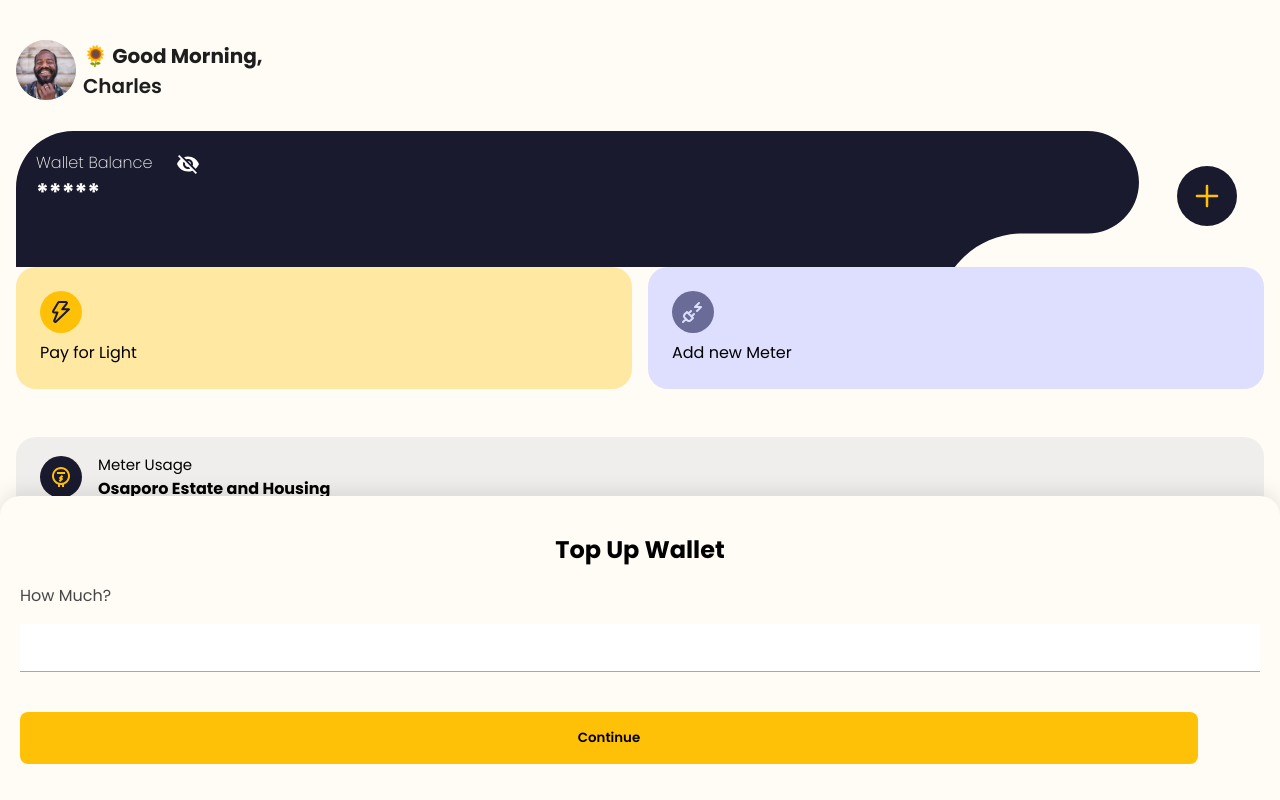
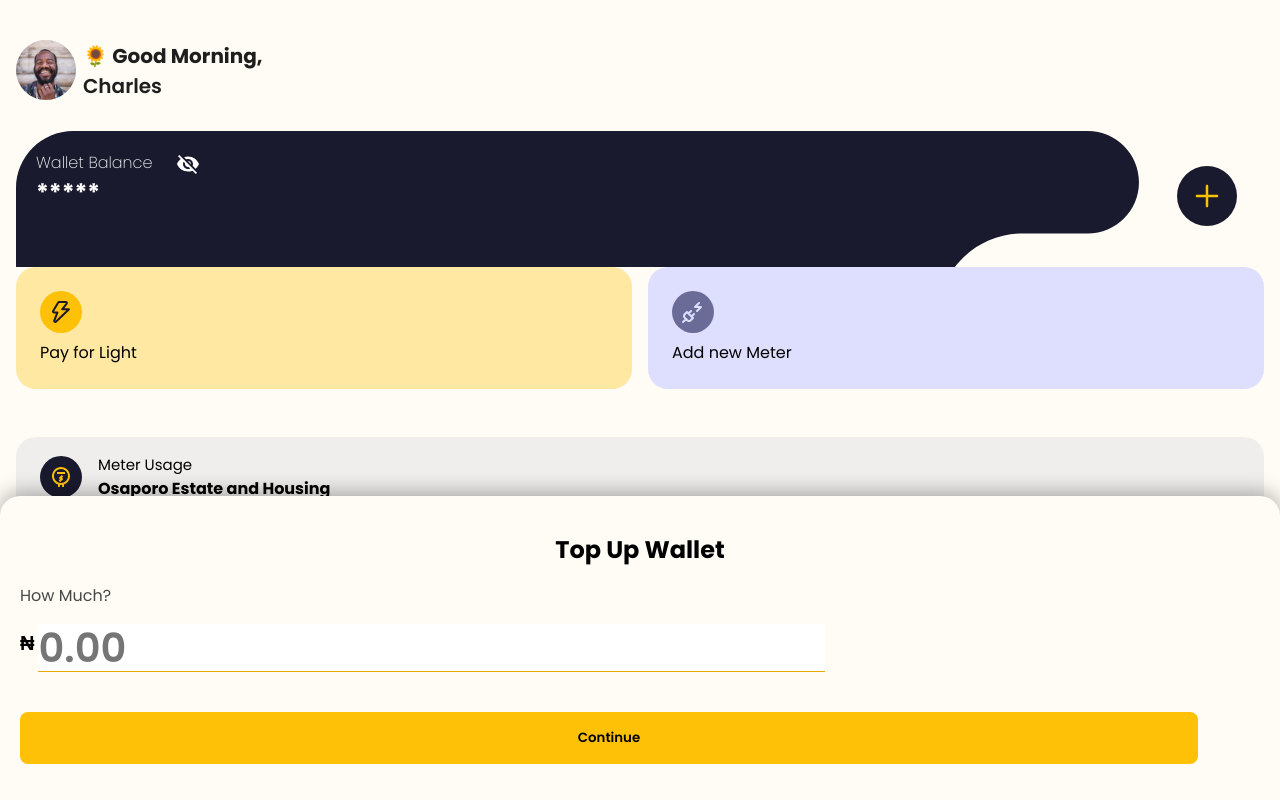
Before and after one commit to mrauthentik/pawa, a React (Vite) app in the folder pawa-sure/: page /dashboard in a window 1280 px wide. Both pictures are taken after a click on the picture 1206 px from the left and 196 px from the top of the page. Shown: the top 800 px of the page. Built offline with nearby package versions, Linux system fonts and the light colour scheme; some icons are missing.

Commit message:
feat: enhance PayModal with input handling and currency display

```diff
--- a/pawa-sure/src/App.css
+++ b/pawa-sure/src/App.css
@@ -644,7 +644,7 @@ button:active{
     right: 0;
     height: 38vh;
     background-color: var(--bg-color);
-    box-shadow:0 -4px 20px rgba(0,0,0,0.1) ;
+    box-shadow:0 -4px 20px rgba(0,0,0,0.3) ;
     border-top-left-radius: 20px;
     border-top-right-radius: 20px;
     padding: 20px;
@@ -678,6 +678,19 @@ button:active{
         }
 
     }
+       .currency {
+        font-size: 20px;
+        margin-right: 4px;
+        font-weight: 600;
+      }
+      .amount-input{
+        display: flex;
+        span{
+            margin-top: 20px;
+        }
+      }
+
+
 }
 @keyframes slideUp {
     from {
--- a/pawa-sure/src/Components/PayModal.tsx
+++ b/pawa-sure/src/Components/PayModal.tsx
@@ -1,18 +1,27 @@
-import React from 'react'
+import React, { useState } from 'react';
 
 const PayModal: React.FC = () => {
+  const [amount, setAmount] = useState('');
+
   return (
     <div className='payModal-container'>
       <h1>Top Up Wallet</h1>
 
-            <form >
+      <form>
         <label>How Much?</label>
-                <input type="number" value='₦'/>
-                <button>Continue</button>
+        <div className="amount-input">
+          <span className="currency">₦</span>
+          <input
+            type="number"
+            value={amount}
+            onChange={(e) => setAmount(e.target.value)}
+            placeholder="0.00"
+          />
+        </div>
+        <button type="submit">Continue</button>
       </form>
     </div>
-    )
+  );
+};
 
-}
-
-export default PayModal
+export default PayModal;
```
Lines whose indentation alone changed are shown as unchanged.
